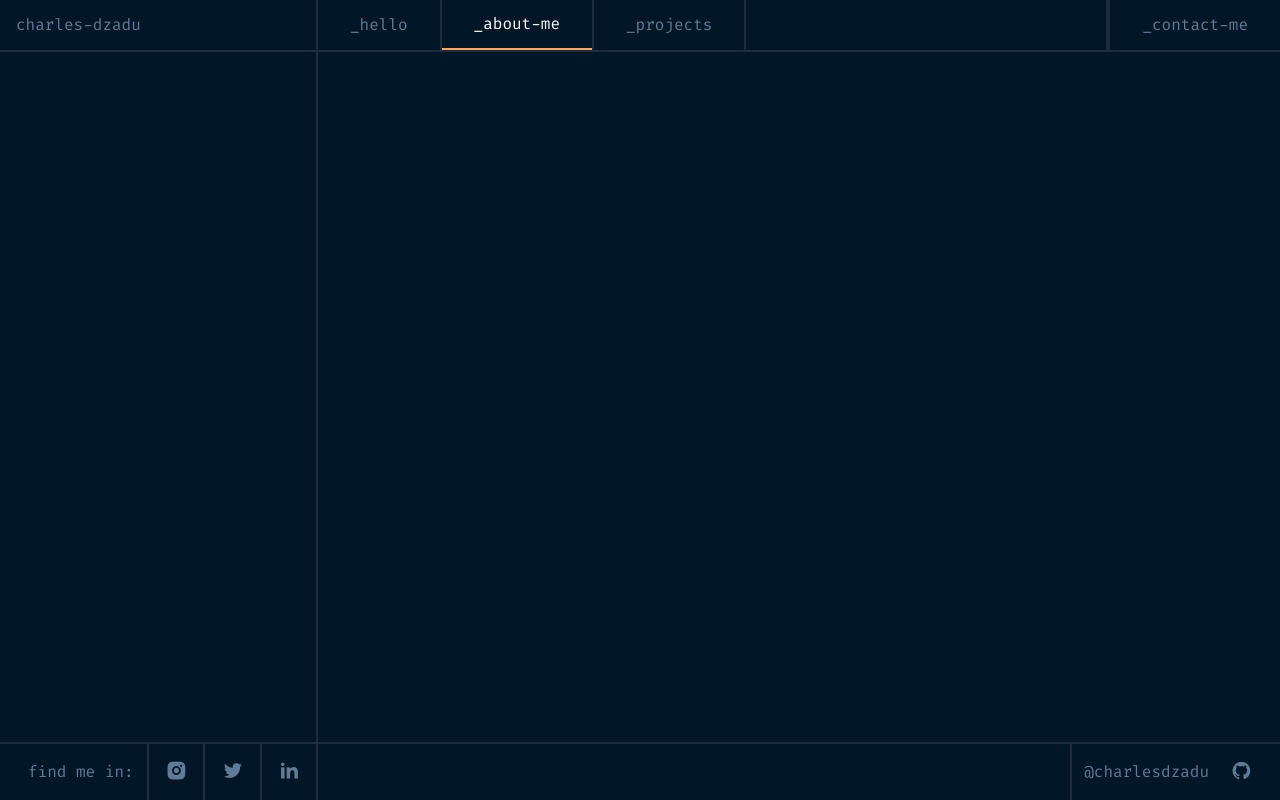
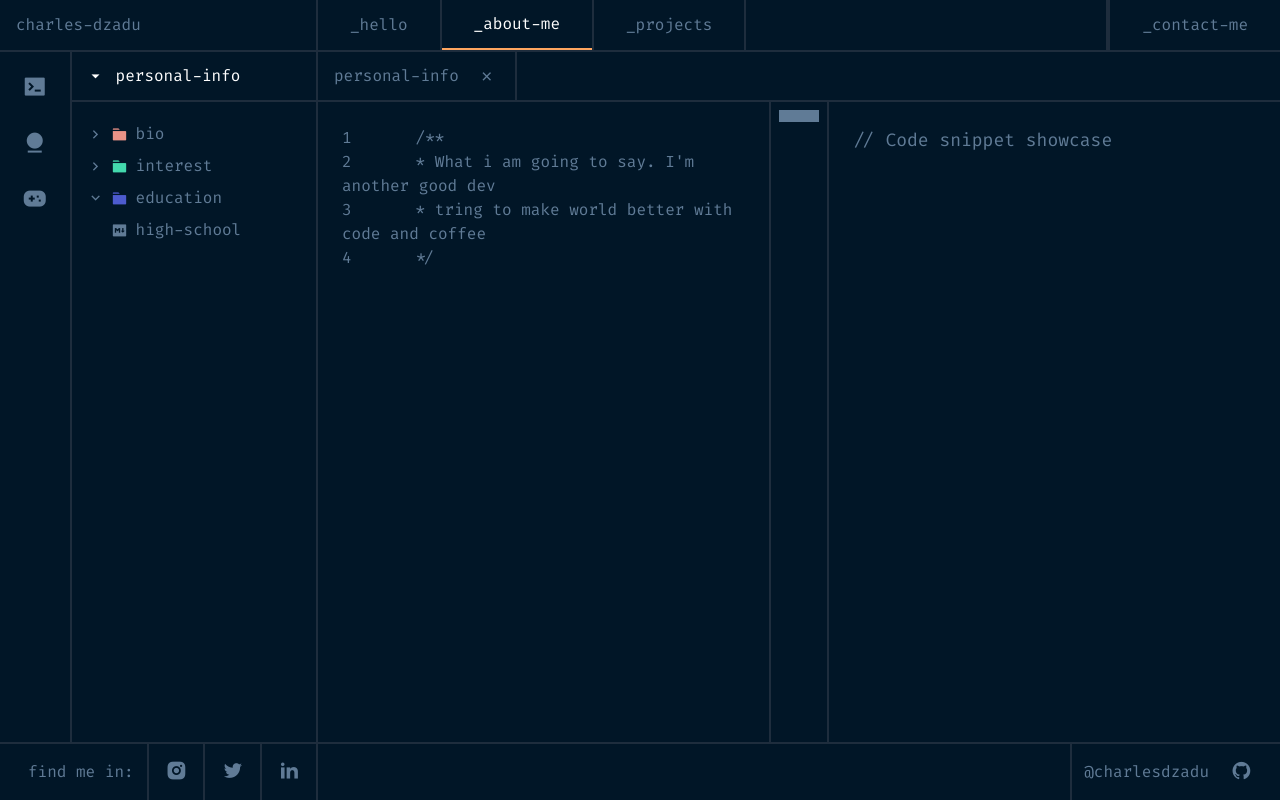
Before and after one commit to charlesdzadu/charlesdzadu.dev, a Nuxt app: page /about-me in a window 1280 px wide. Built offline with nearby package versions, Linux system fonts and the light colour scheme.

Commit message:
:rocket: Update: About me skelet done

```diff
--- /dev/null
+++ b/components/CodeSnippets.vue
@@ -0,0 +1,5 @@
+<template>
+	<div class="flex flex-col">
+		<h1 class="text-lg">// Code snippet showcase</h1>
+	</div>
+</template>
--- a/pages/about-me.vue
+++ b/pages/about-me.vue
@@ -1,5 +1,86 @@
 <template>
 	<div class="w-full h-full  flex">
-		<SidebarBase></SidebarBase>
+		<SidebarBase>
+			<div class="flex h-full">
+				<div class="w-[90px] flex flex-col gap-8 py-6">
+					<button class="hover:text-white transition-colors">
+						<i class="ri-terminal-box-fill ri-xl"></i>
+					</button>
+					<button class="hover:text-white transition-colors">
+						<i class="ri-user-4-fill ri-xl"></i>
+					</button>
+					<button class="hover:text-white transition-colors">
+						<i class="ri-gamepad-fill ri-xl"></i>
+					</button>
+
+				</div>
+				<LineV></LineV>
+				<div class="flex flex-col w-full">
+					<div class="flex justify-start items-center gap-3 py-3 text-white pl-4">
+						<i class="ri-arrow-down-s-fill"></i>
+						<h2>personal-info</h2>
+					</div>
+					<LineH></LineH>
+					<div class="px-4 py-5 flex flex-col gap-2">
+						<div class="flex flex-col">
+							<button class="flex gap-2 group">
+								<i class="ri-arrow-right-s-line "></i>
+								<i class="ri-folder-3-fill text-orange-dark"></i>
+								<span class="group-hover:text-white transition-colors">bio</span>
+							</button>
+
+						</div>
+						<button class="flex gap-2 group">
+							<i class="ri-arrow-right-s-line"></i>
+							<i class="ri-folder-3-fill text-green-light"></i>
+							<span class="group-hover:text-white transition-colors">interest</span>
+						</button>
+						<div class="flex flex-col gap-2">
+							<button class="flex gap-2 group">
+								<i class="ri-arrow-right-s-line group-hover:text-white transition-colors rotate-90"></i>
+								<i class="ri-folder-3-fill text-blue-dark"></i>
+								<span class="group-hover:text-white transition-colors">education</span>
+							</button>
+							<div class="flex flex-col gap-2 pl-6">
+								<a href="" class="flex gap-2">
+									<i class="ri-markdown-fill"></i>
+									<span>high-school</span>
+								</a>
+							</div>
+						</div>
+					</div>
+				</div>
+			</div>
+		</SidebarBase>
+		<div class="w-full ">
+			<div class="flex flex-col h-full">
+				<div class="flex justify-start items-center gap-5 pl-4">
+					<h2 class="py-3">personal-info</h2>
+					<i class="ri-close-line"></i>
+					<LineV></LineV>
+				</div>
+				<LineH></LineH>
+
+				<div class="w-full h-full  flex justify-between">
+					<div class="w-full flex justify-start items-start p-6">
+						<div class="flex flex-col">
+							<span><span class="mr-16">1</span>/** </span>
+							<span><span class="mr-16">2</span>* What i am going to say. I'm another good dev</span>
+							<span><span class="mr-16">3</span>* tring to make world better with code and coffee</span>
+							<span><span class="mr-16">4</span>*/</span>
+						</div>
+					</div>
+					<div class="flex">
+						<LineV></LineV>
+						<div class="h-3 w-[40px] bg-gray m-2"></div>
+						<LineV></LineV>
+					</div>
+					<div class="w-full flex justify-start items-start p-6">
+						<CodeSnippets></CodeSnippets>
+					</div>
+				</div>
+			</div>
+
+		</div>
 	</div>
 </template>
```
